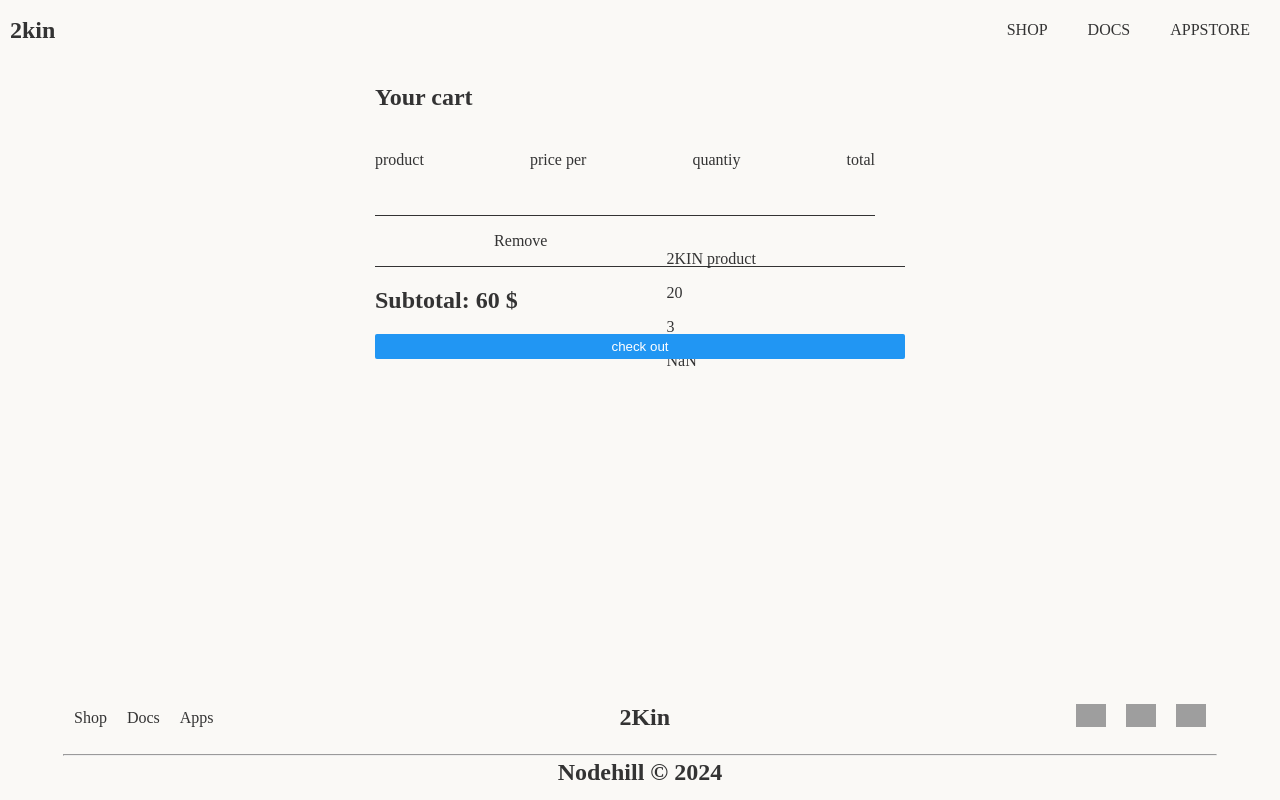
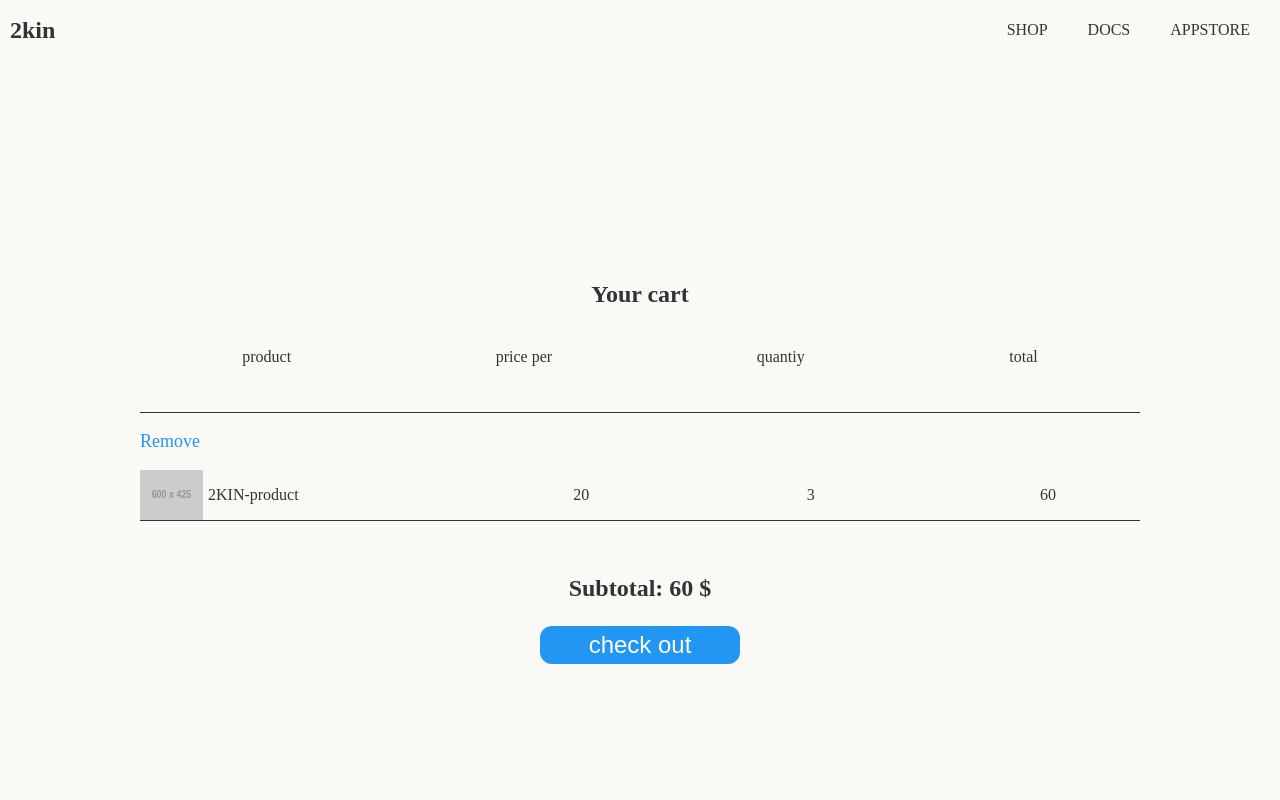
Before and after one commit to SirSicard/2KIN-Onboarding, a React (Vite) app in the folder client/: page /cart in a window 1280 px wide. Shown: the top 800 px of the page. Built offline with nearby package versions, Linux system fonts and the light colour scheme; grey boxes are pictures that could not be loaded.

Commit message:
improved styling of cart page
Also added an image to mockdata and to the "remove" button i added a onclick function, that for now only console logs.

```diff
--- a/client/src/components/CartItem.jsx
+++ b/client/src/components/CartItem.jsx
@@ -1,15 +1,24 @@
 export default function CartItem({ details }) {
+
+
+  function onDelete() {
+    console.log("deleted")
+  }
+  const total = details.price * details.quantity;
+  console.log(total)
   return (
     <div className="cart-products">
-      <div className="remove-button">
+      <div className="remove-button" onClick={onDelete}>
         <p>Remove</p>
       </div>
       <div className="cart-items">
-      <img></img>
-      <p>{details.name}</p>
-      <p>{details.price}</p>
-      <p>{details.quantity}</p>
-      <p>{details.price * details.total}</p>
+        <div>
+          <img src={details["product-image"]}></img>
+          <p>{details.name}</p>
+        </div>
+        <p>{details.price}</p>
+        <p>{details.quantity}</p>
+        <p>{total}</p>
       </div>
     </div>
   );
--- a/client/src/pages/CartPage.jsx
+++ b/client/src/pages/CartPage.jsx
@@ -4,10 +4,11 @@ import "../styles/cart.css"
 export default function CartPage() {
   const mockCart = [
     {
-        id: 1,
-      name: "2KIN product",
-      price: 20,
-      quantity: 3,
+        "id": 1,
+      "name": "2KIN-product",
+      "product-image": "https://via.placeholder.com/600x425",
+      "price": 20,
+      "quantity": 3,
     },
   ];
   const [cart, setCart] = useState(mockCart);
@@ -35,7 +36,7 @@ export default function CartPage() {
       )
       })}
 
-      <h2>Subtotal: {subtotal} $ </h2>
+      <h3>Subtotal: {subtotal} $ </h3>
       <button>check out</button>
     </div>
   );
--- a/client/src/styles/cart.css
+++ b/client/src/styles/cart.css
@@ -4,24 +4,58 @@
     align-content: center;
     width: 100%;
     flex-flow: column wrap;
+    height: 800px
 }
 
 
 .cart-context {
-    width: 500px;
+    width: 1000px;
     display: flex;
-    justify-content: space-between;
+    justify-content: space-around;
     height: 80px;
     border-bottom: 1px solid;
 }
 .remove-button  > p{
-    align-self: flex-start;
+    align-self: center;
+    cursor: pointer;
+    color: #2196F3 ;
+    font-size: large;
+}
+.cart-items {
+    width: 1000px;
+    height: 50px;
+    display: flex;
+    border-bottom: 1px solid;
+    margin: 0 auto;
+    justify-content: space-between;
+    word-spacing: 50px;
+    flex-grow: 1;
 }
 .cart-products {
-    width: 500px;
-    height: 50px;
     display: flex;
-    padding-right: 30px;
-    border-bottom: 1px solid;
-    justify-content: space-evenly;
+    flex-flow:column wrap;
+    align-items: flex-start;
+    padding-bottom: 30px;
 }
+.cart-items > div {
+    flex: 0 1 30%;
+    display: flex;
+    flex-flow: wrap;
+    gap: 5px;
+}
+.cart-items img {
+    max-width: 63px;
+    max-height: 50px
+}
+.cart-content h3 {
+    text-align: center;
+}
+.cart-content button {
+    width: 200px;
+    font-size: x-large;
+    align-self: center;
+    border-radius: 0.5em;
+}
+.cart-items > p {
+    flex: 0 1 10%;
+}
```
